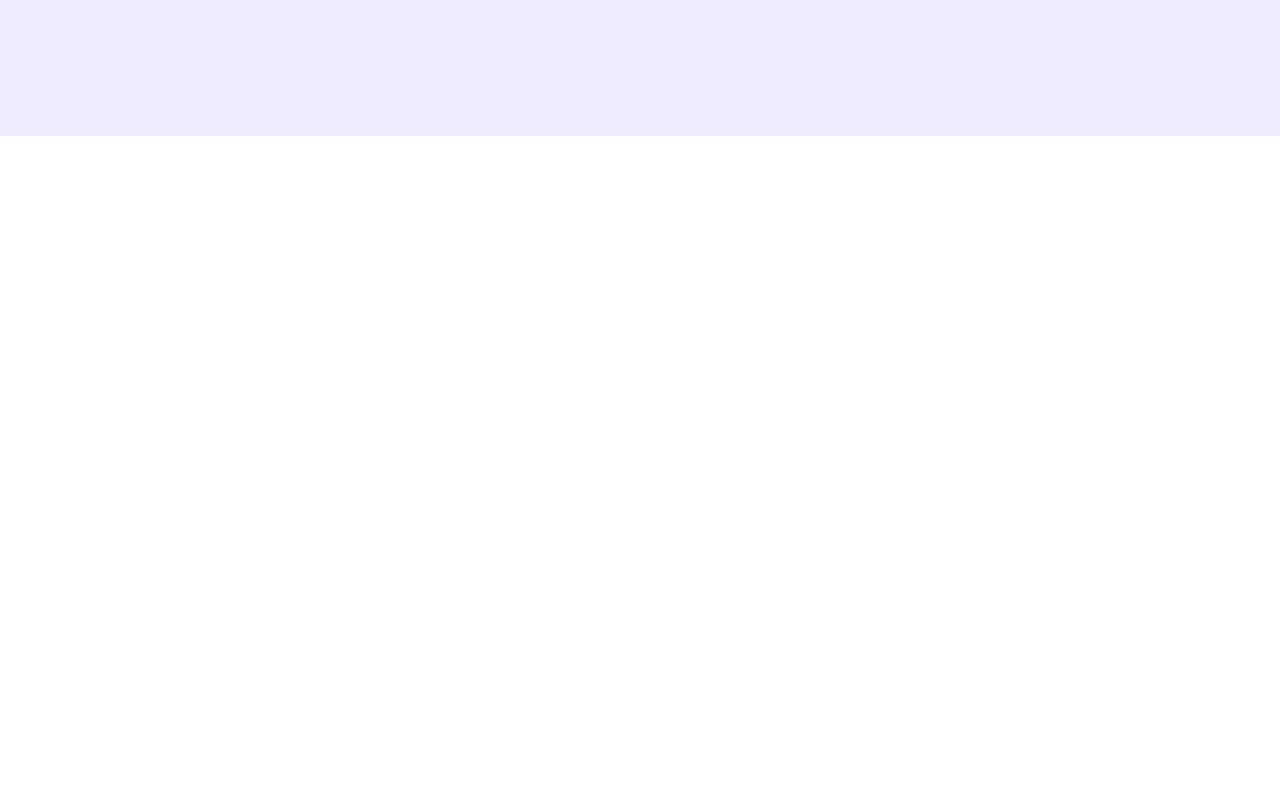
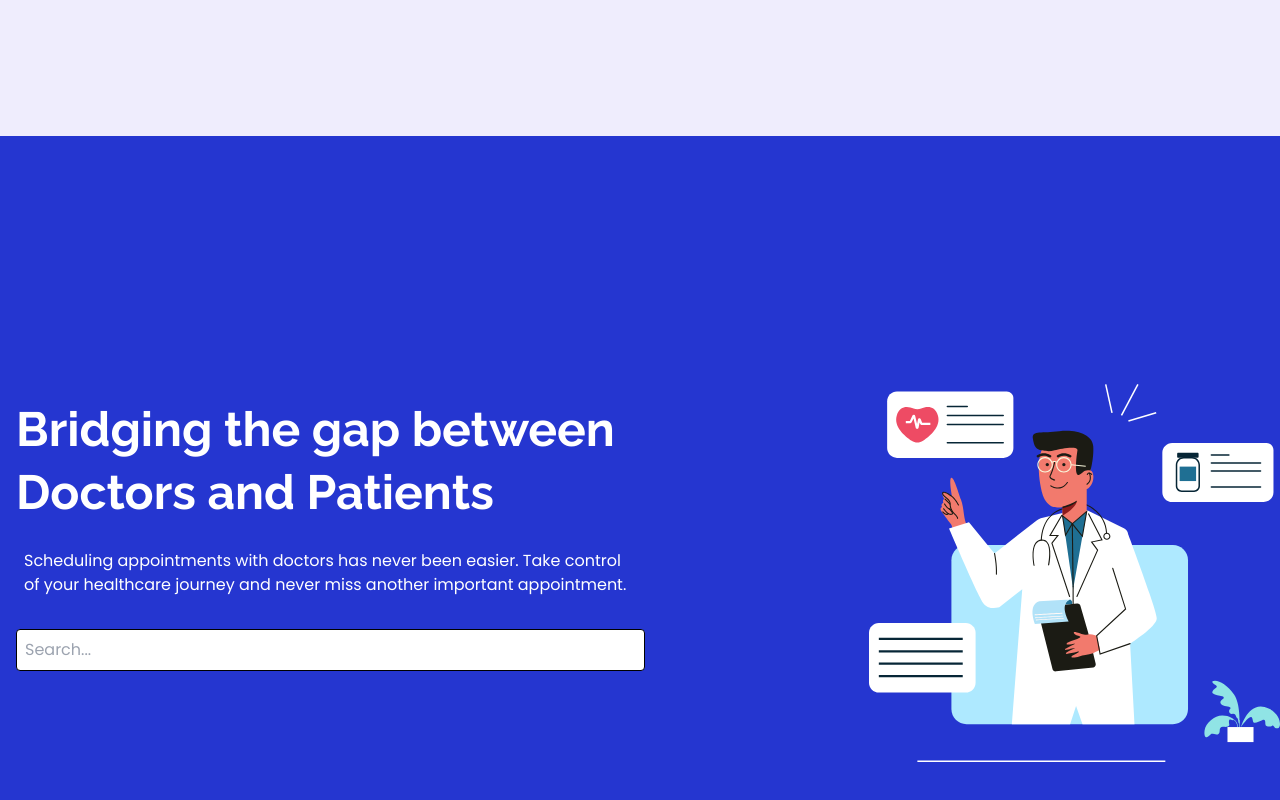
Before and after one commit to renz-inspirex/mediconnect, a Next.js app: page / in a window 1280 px wide. Shown: the part 1694-2494 px from the top of the page. Before the commit the page ends 1830 px from the top, so only its background shows below. Built offline with nearby package versions, Linux system fonts and the light colour scheme.

Commit message:
Added: Section2Component with dropdown

```diff
--- /dev/null
+++ b/src/components/Section2Component.tsx
@@ -0,0 +1,22 @@
+import { Poppins, Raleway } from "next/font/google"
+import SearchBar from "./_searchbarComponent"
+
+const ralewayHeading700 = Raleway({ weight: '700', subsets: ['latin'], })
+const poppinesParagraph400 = Poppins({ weight: '400', subsets: ['latin'], })
+
+const Section2Component = () => {
+    return (
+      <section className="bg-secondary flex w-[100%] h-[815px] flex-col">
+        <div className="flex mt-[60px] justify-center items-center gap-52 h-full">
+           <div className="w-[710px] h-[384px]">
+                <h2 className={`${ralewayHeading700.className} text-5xl text-white m-4 leading-[63.99px]`}>Bridging the gap between Doctors and Patients</h2>
+                <p className={`${poppinesParagraph400.className} text-base text-white m-6 leading-[24px]`}>Scheduling appointments with doctors has never been easier. Take control of your healthcare journey and never miss another important appointment.</p>
+                <SearchBar />
+           </div>
+           <img src="../assets/images/doctor.svg" />
+        </div>
+      </section>
+    )
+  }
+
+  export default Section2Component
--- /dev/null
+++ b/src/components/_searchbarComponent.tsx
@@ -0,0 +1,51 @@
+import React, { useState } from 'react';
+
+const options = ['Option 1', 'Option 2', 'Option 3', 'Option 4'];
+
+function SearchBar() {
+  const [searchTerm, setSearchTerm] = useState('');
+  const [showDropdown, setShowDropdown] = useState(false);
+
+  const handleSearchChange = (event) => {
+    setSearchTerm(event.target.value);
+    setShowDropdown(true);
+  };
+
+  const handleOptionClick = (option) => {
+    setSearchTerm(option);
+    setShowDropdown(false);
+  };
+
+  return (
+    <div className="mx-4 my-8">
+      <div className="relative">
+        <input
+          type="text"
+          className="border rounded p-2 w-full"
+          placeholder="Search..."
+          value={searchTerm}
+          onChange={handleSearchChange}
+        />
+        {showDropdown && (
+          <div className="absolute bg-white border rounded mt-1 w-full">
+            {options
+              .filter((option) =>
+                option.toLowerCase().includes(searchTerm.toLowerCase())
+              )
+              .map((option, index) => (
+                <div
+                  key={index}
+                  className="p-2 cursor-pointer hover:bg-gray-200"
+                  onClick={() => handleOptionClick(option)}
+                >
+                  {option}
+                </div>
+              ))}
+          </div>
+        )}
+      </div>
+    </div>
+  );
+}
+
+export default SearchBar;
--- a/src/pages/index.tsx
+++ b/src/pages/index.tsx
@@ -2,6 +2,8 @@ import BannerComponent from '@/components/BannerComponent'
 import HeroComponent from '@/components/HeroComponent'
 import NavbarComponent from '@/components/NavbarComponent'
 import Section1Component from '@/components/Section1Component'
+import Section2Component from '@/components/Section2Component'
+
 import { Inter } from 'next/font/google'
 
 const inter = Inter({ subsets: ['latin'] })
@@ -13,6 +15,7 @@ export default function Home() {
       <BannerComponent />
       <HeroComponent />
       <Section1Component />
+      <Section2Component />
     </main>
   )
 }
```
